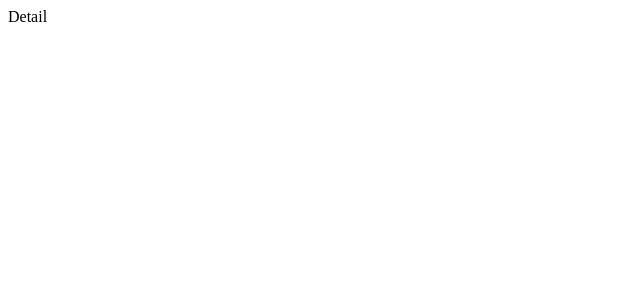
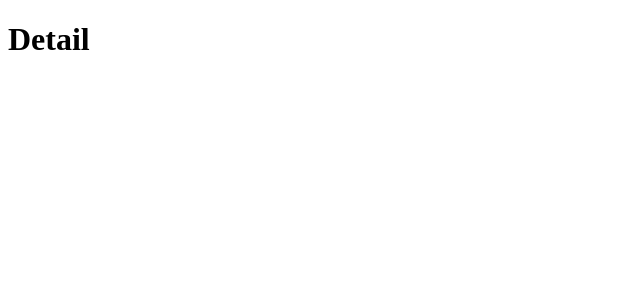
Before and after one commit to uzicandi/vanilla-redux, a React (Create React App) app: page /#/1 in a window 1280 px wide. Shown: the top 300 px of the page, without its empty margins (0-640 px from the left). Built offline with nearby package versions, Linux system fonts and the light colour scheme.

Commit message:
detail component

```diff
--- a/src/components/ToDo.js
+++ b/src/components/ToDo.js
@@ -1,11 +1,14 @@
 import React from 'react';
 import { connect } from 'react-redux';
 import { actionCreators } from '../store';
+import { Link } from 'react-router-dom';
 
-function ToDo({ text, onBtnClick }) {
+function ToDo({ text, onBtnClick, id }) {
   return (
     <li>
-      {text} <button onClick={onBtnClick}>DEL</button>
+      <Link to={`/${id}`}>
+        {text} <button onClick={onBtnClick}>DEL</button>
+      </Link>
     </li>
   );
 }
--- a/src/routes/Detail.js
+++ b/src/routes/Detail.js
@@ -1 +1,10 @@
-export default () => 'Detail';
+import React from 'react';
+import { useParams } from 'react-router-dom';
+
+function Detail() {
+  const id = useParams();
+  console.log(id);
+  return <h1>Detail</h1>;
+}
+
+export default Detail;
```
Also changed, not shown: 1 other file (tests, documents, lock files or other folders).
